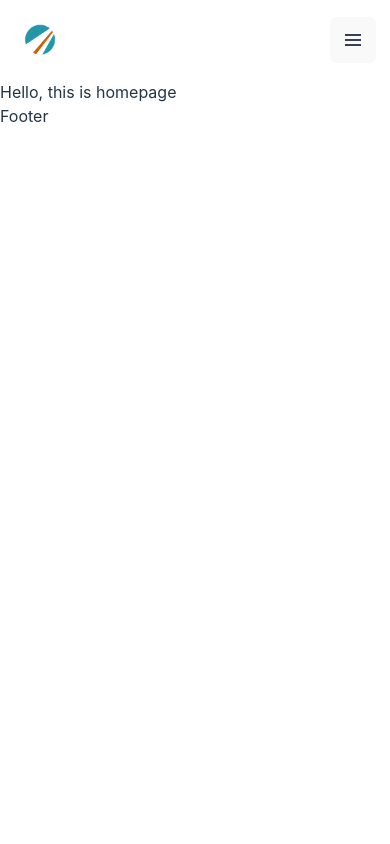
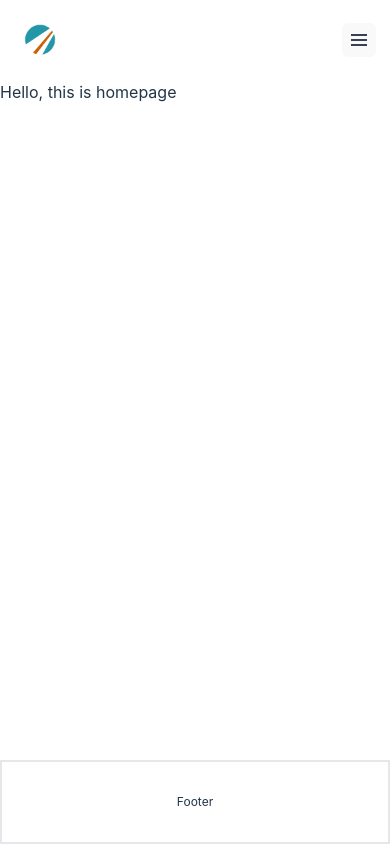
Before and after one commit to kgndnc/movie-web-app, a React (Vite) app: page / in a window 390 px wide. Built offline with nearby package versions, Linux system fonts and the light colour scheme.

Commit message:
add footer

```diff
--- a/src/components/Footer.tsx
+++ b/src/components/Footer.tsx
@@ -1,5 +1,9 @@
 function Footer({}) {
-	return <>Footer</>
+	return (
+		<footer className='min-h-7 w-full border-2 px-8 py-8 text-xs sm:text-sm md:text-base text-center absolute bottom-0'>
+			<p>Footer</p>
+		</footer>
+	)
 }
 
 export default Footer
--- a/src/components/Header.tsx
+++ b/src/components/Header.tsx
@@ -28,7 +28,7 @@ export default function Header() {
 				<div className='flex md:hidden'>
 					<button
 						type='button'
-						className='-m-2.5 inline-flex items-center justify-center rounded-md p-2.5 text-gray-700'
+						className='-m-2.5 inline-flex items-center justify-center rounded-md p-1 text-gray-700'
 						onClick={() => setMobileMenuOpen(true)}
 					>
 						<span className='sr-only'>Open main menu</span>
@@ -38,6 +38,7 @@ export default function Header() {
 				<PopoverGroup className='hidden md:flex md:gap-x-12'>
 					{navbarItems.map(item => (
 						<Link
+							key={item.label}
 							to={item.href}
 							className='text-sm font-semibold leading-6 text-gray-900'
 						>
@@ -61,7 +62,7 @@ export default function Header() {
 						</Link>
 						<button
 							type='button'
-							className='-m-2.5 rounded-md p-2.5 text-gray-700'
+							className='-m-2.5 rounded-md p-1 text-gray-700'
 							onClick={() => setMobileMenuOpen(false)}
 						>
 							<span className='sr-only'>Close menu</span>
@@ -74,6 +75,7 @@ export default function Header() {
 								{navbarItems.map(item => (
 									<Link
 										to={item.href}
+										key={item.label}
 										className='-mx-3 block rounded-lg px-3 py-2 text-base font-semibold leading-7 text-gray-900 hover:bg-gray-50'
 									>
 										{item.label}
```
